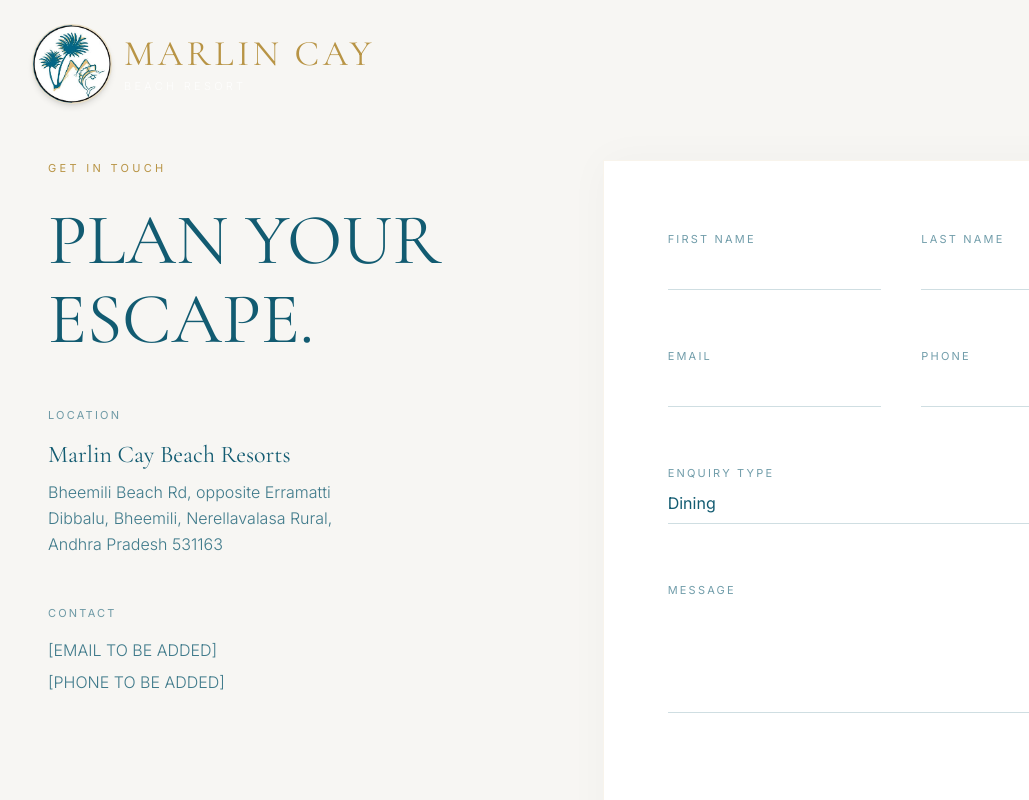
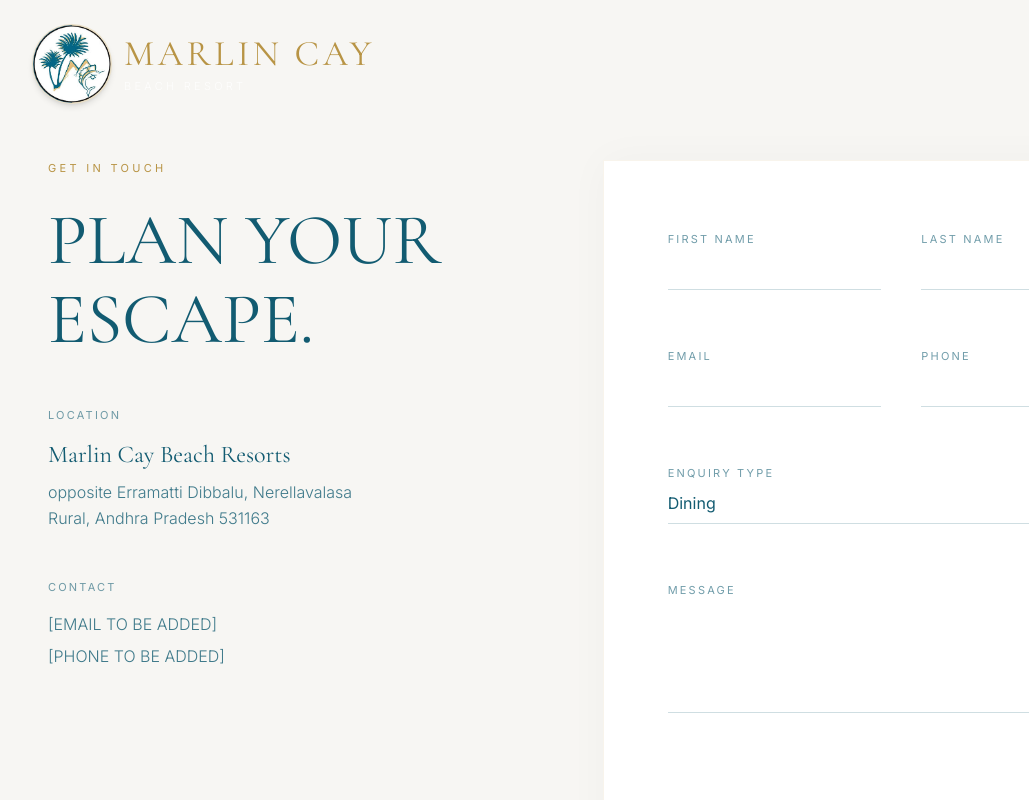
Before and after one commit to marlincay222-dev/marlincay, a Next.js app: page /contact in a window 1280 px wide. Shown: the top 800 px of the page, without its empty margins (16-1045 px from the left). Built offline with nearby package versions, Linux system fonts and the light colour scheme.

Commit message:
Update address to exactly match user specification

```diff
--- a/data/site.ts
+++ b/data/site.ts
@@ -1,7 +1,7 @@
 export const siteConfig = {
   name: "Marlin Cay Beach Resorts",
   description: "Where the sea meets celebration.",
-  location: "Bheemili Beach Rd, opposite Erramatti Dibbalu, Bheemili, Nerellavalasa Rural, Andhra Pradesh 531163",
+  location: "opposite Erramatti Dibbalu, Nerellavalasa Rural, Andhra Pradesh 531163",
   contact: {
     email: "[EMAIL TO BE ADDED]",
     phone: "[PHONE TO BE ADDED]",
```
